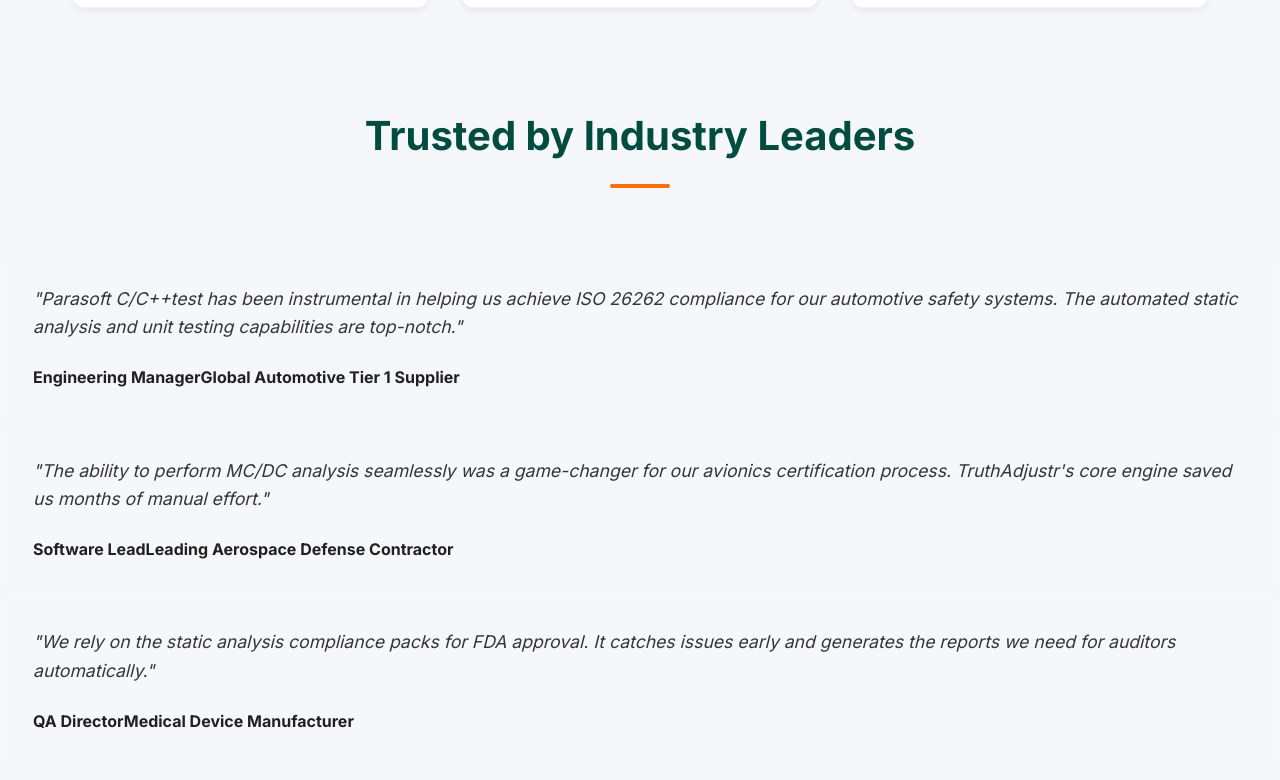
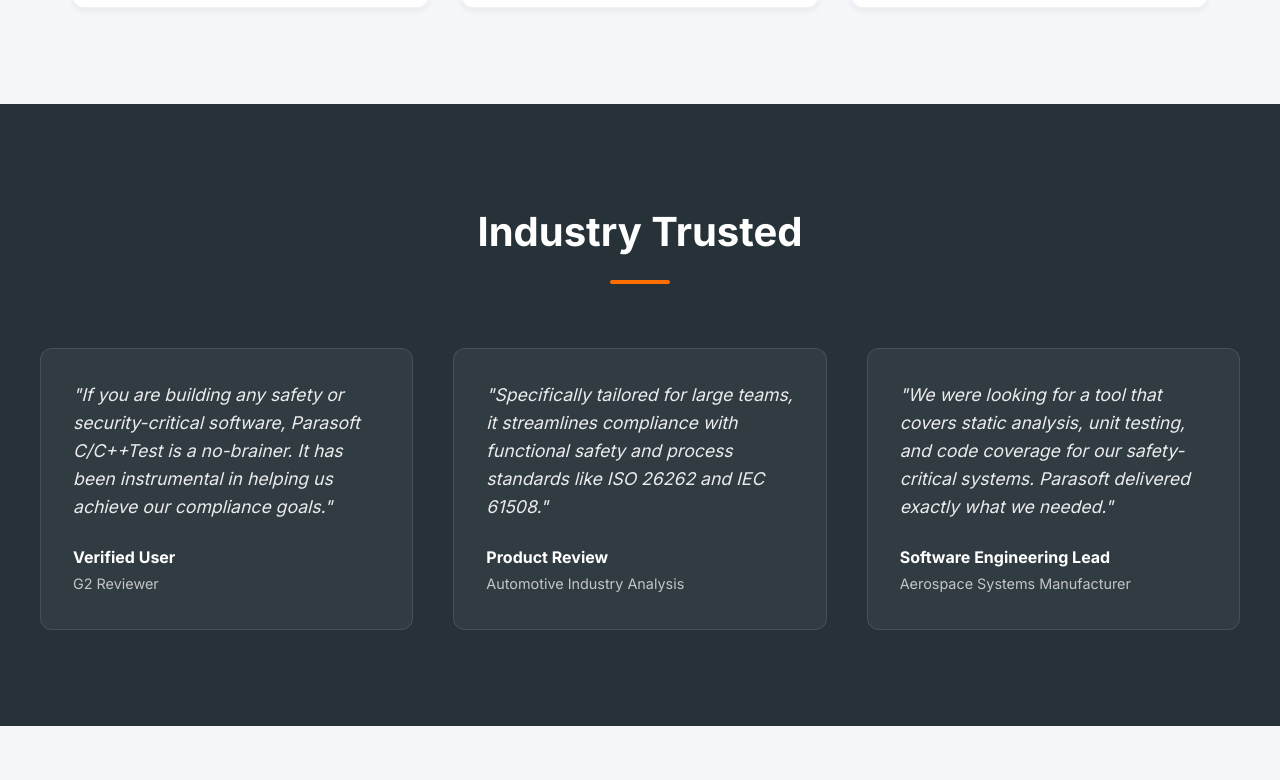
Before and after one commit to daparic/ta, a Next.js app: page / in a window 1280 px wide. Shown: the part 1160-1940 px from the top of the page. Built offline with nearby package versions, Linux system fonts and the light colour scheme.

Commit message:
Revert testimonials section to previous presentation format

```diff
--- a/app/page.js
+++ b/app/page.js
@@ -56,29 +56,29 @@
         </section>
 
         {/* Testimonials Section */}
-        <section id="testimonials" className={styles.sectionAlt}>
-          <h2 className={styles.sectionTitle}>Trusted by Industry Leaders</h2>
-          <div className={styles.testimonialsGrid}>
+        <section id="testimonials" className={styles.testimonials}>
+          <h2 className={styles.sectionTitle} style={{ color: 'white' }}>Industry Trusted</h2>
+          <div className={styles.testimonialGrid}>
             <div className={styles.testimonialCard}>
-              <p className={styles.quote}>"Parasoft C/C++test has been instrumental in helping us achieve ISO 26262 compliance for our automotive safety systems. The automated static analysis and unit testing capabilities are top-notch."</p>
-              <div className={styles.author}>
-                <strong>Engineering Manager</strong>
-                <span>Global Automotive Tier 1 Supplier</span>
-              </div>
+              <p className={styles.quote}>
+                "If you are building any safety or security-critical software, Parasoft C/C++Test is a no-brainer. It has been instrumental in helping us achieve our compliance goals."
+              </p>
+              <span className={styles.author}>Verified User</span>
+              <span className={styles.role}>G2 Reviewer</span>
             </div>
             <div className={styles.testimonialCard}>
-              <p className={styles.quote}>"The ability to perform MC/DC analysis seamlessly was a game-changer for our avionics certification process. TruthAdjustr's core engine saved us months of manual effort."</p>
-              <div className={styles.author}>
-                <strong>Software Lead</strong>
-                <span>Leading Aerospace Defense Contractor</span>
-              </div>
+              <p className={styles.quote}>
+                "Specifically tailored for large teams, it streamlines compliance with functional safety and process standards like ISO 26262 and IEC 61508."
+              </p>
+              <span className={styles.author}>Product Review</span>
+              <span className={styles.role}>Automotive Industry Analysis</span>
             </div>
             <div className={styles.testimonialCard}>
-              <p className={styles.quote}>"We rely on the static analysis compliance packs for FDA approval. It catches issues early and generates the reports we need for auditors automatically."</p>
-              <div className={styles.author}>
-                <strong>QA Director</strong>
-                <span>Medical Device Manufacturer</span>
-              </div>
+              <p className={styles.quote}>
+                "We were looking for a tool that covers static analysis, unit testing, and code coverage for our safety-critical systems. Parasoft delivered exactly what we needed."
+              </p>
+              <span className={styles.author}>Software Engineering Lead</span>
+              <span className={styles.role}>Aerospace Systems Manufacturer</span>
             </div>
           </div>
         </section>
```
